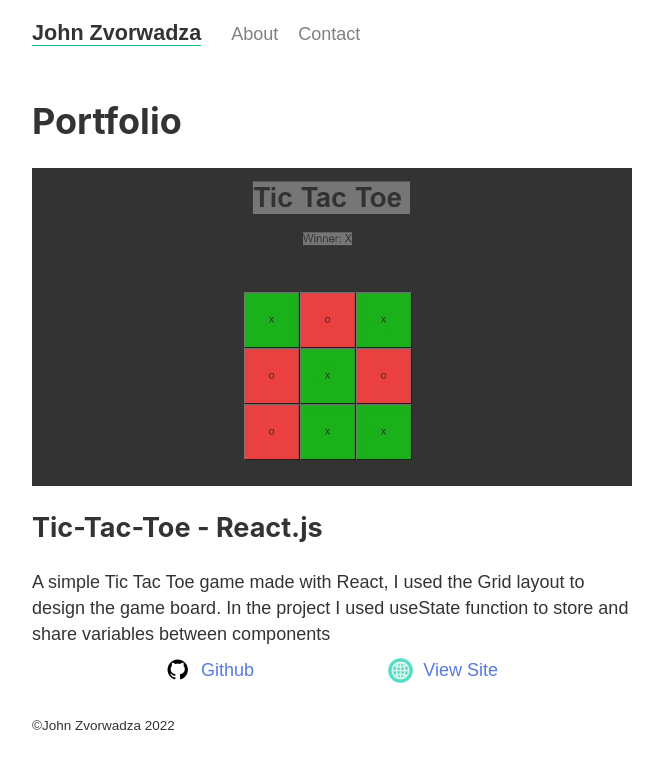
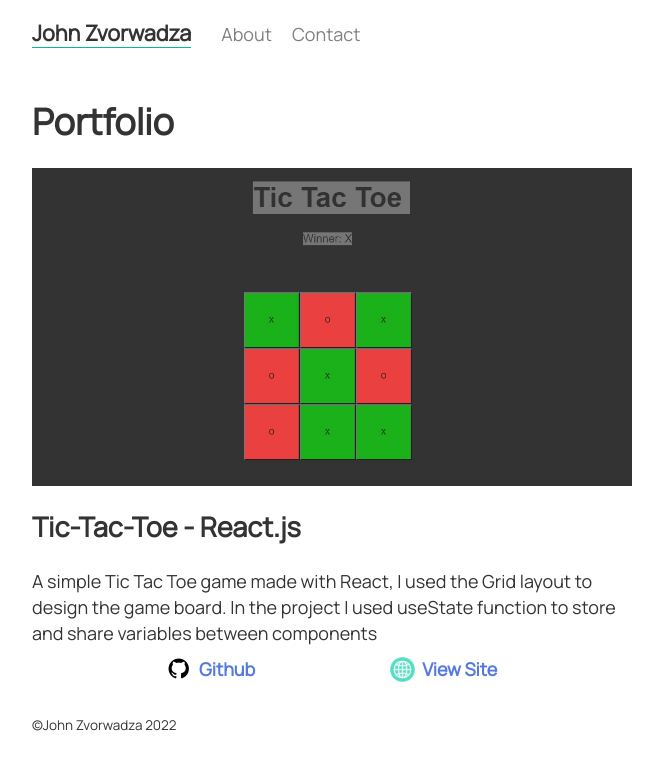
Before and after one commit to johnzvorwadza/react_portfolio, a React (Create React App) app: page / in a window 1280 px wide. Shown: the top 770 px of the page, without its empty margins (3-666 px from the left). Built offline with nearby package versions, Linux system fonts and the light colour scheme.

Commit message:
changed fonts to Manrope

```diff
--- a/src/App.css
+++ b/src/App.css
@@ -1,3 +1,5 @@
+@import url('https://fonts.googleapis.com/css2?family=Manrope&display=swap');
+
 :root{
     --main-text-color: rgba(0, 0, 0, 0.8);
     --main-color: #05b993;
@@ -12,7 +14,7 @@
 
 body{
     position: relative;
-    font-family: sans-serif;
+    font-family: 'Manrope', sans-serif;
     font-weight: 400;
     color: var(--main-text-color);
 }
@@ -76,6 +78,7 @@
     text-decoration: none;
     display: flex;
     align-items: center;
+    font-weight: bold;
 }
 .linksTab a img, .contactdetails li a img{
     width: 25px;
@@ -159,7 +162,6 @@
     padding: 0;
     margin: 0 0 1.45rem;
     color: inherit;
-    font-family: -apple-system,BlinkMacSystemFont,Segoe UI,Roboto,Oxygen,Ubuntu,Cantarell,Fira Sans,Droid Sans,Helvetica Neue,sans-serif;
     font-weight: 700;
     text-rendering: optimizeLegibility;
     line-height: 1.1;
```
